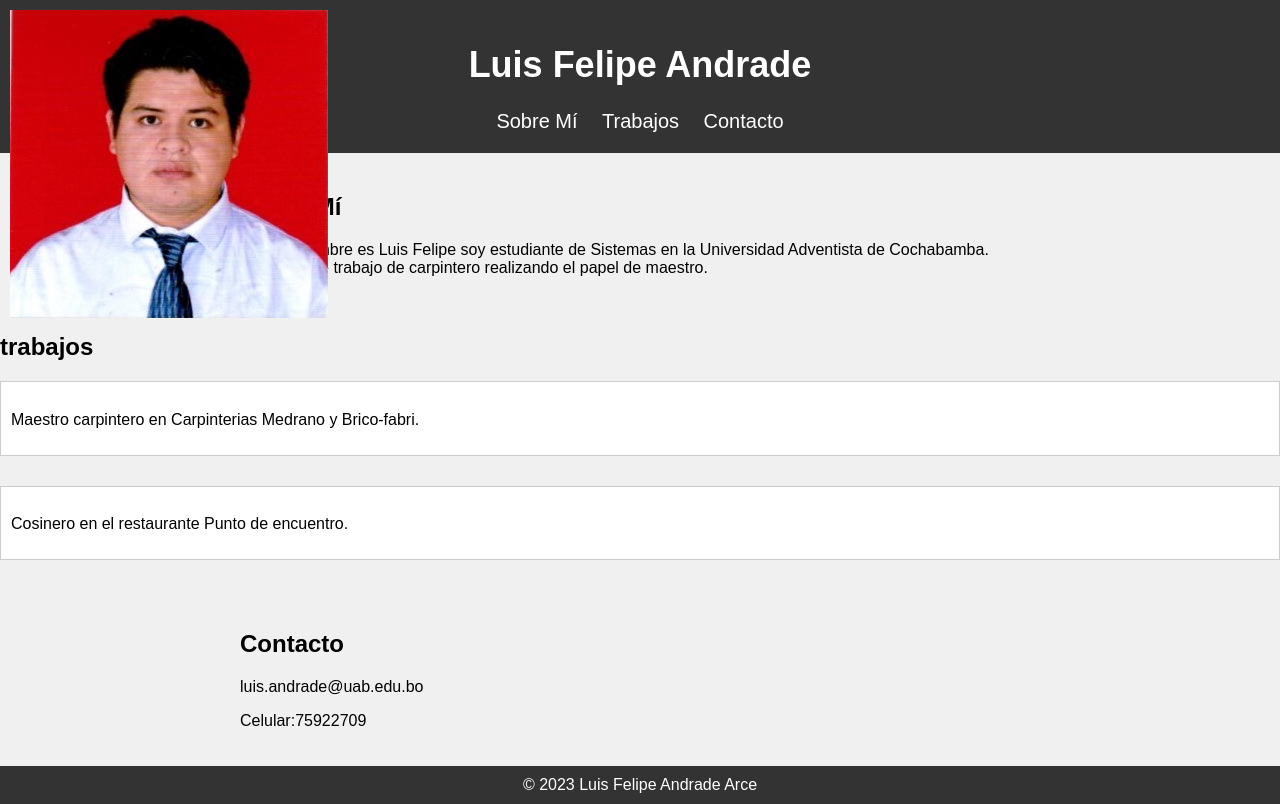
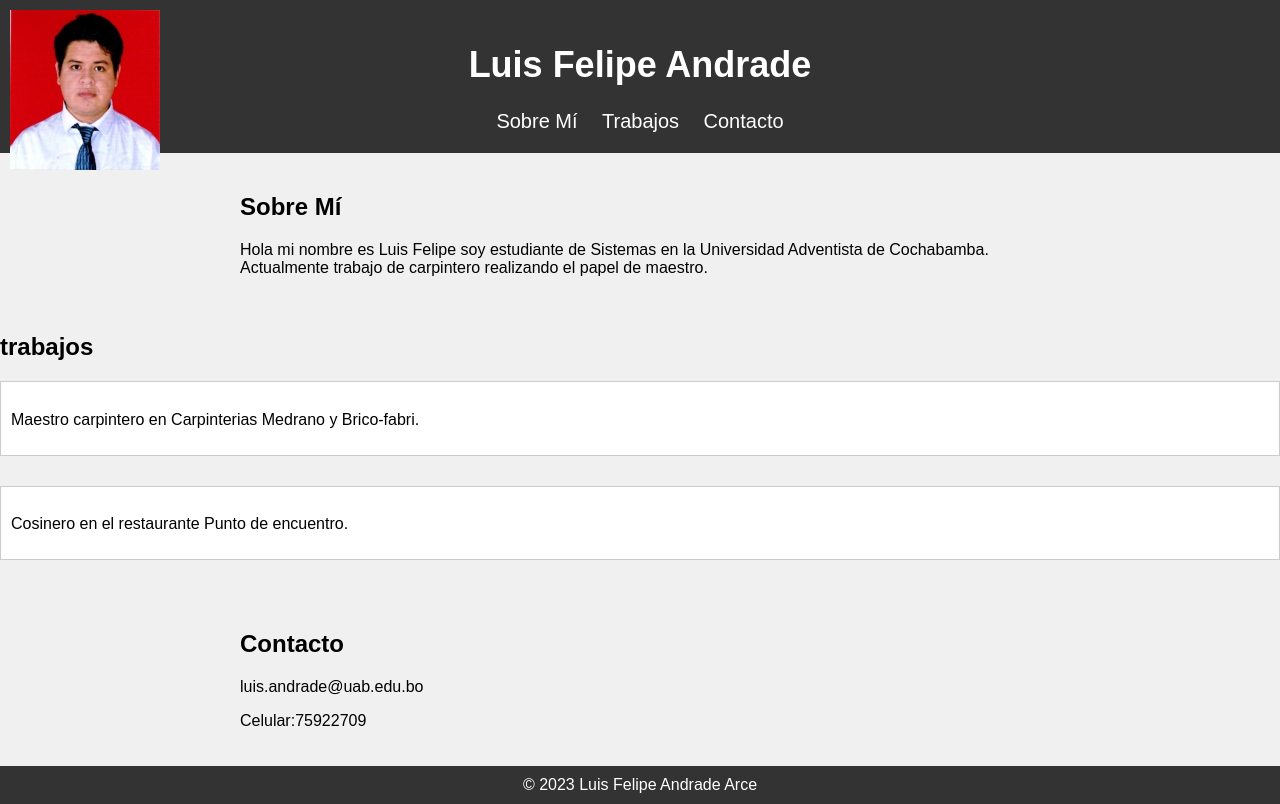
Before and after one commit to cristiandevic/Proyecto_web.github.io, a plain HTML site: page index.html in a window 1280 px wide. Drawn offline with Linux system fonts and the light colour scheme.

Commit message:
modificando imagen

```diff
--- a/index.html
+++ b/index.html
@@ -67,6 +67,10 @@
             top: 10px;
             left: 10px;
         }
+        .profile-image img {
+            width: 150px;
+            height: 160px;
+        }
     </style>
 </head>
 <body>
```
